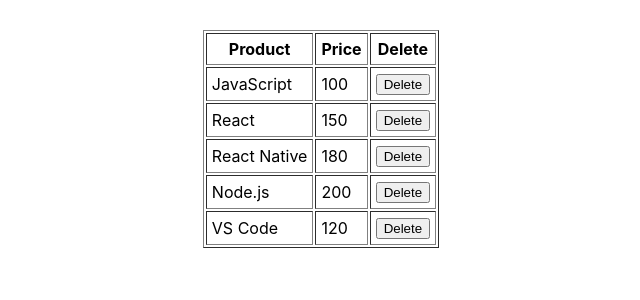
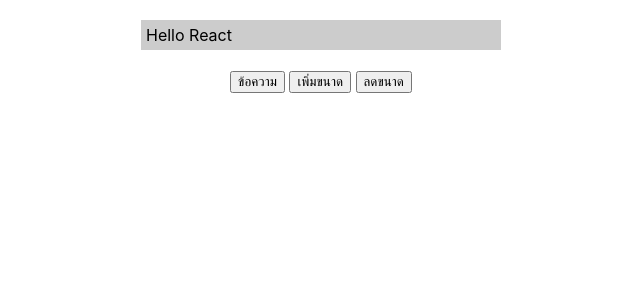
Before and after one commit to phollakrit/app1, a React (Create React App) app: page / in a window 1280 px wide. Shown: the top 300 px of the page, without its empty margins (319-959 px from the left). Built offline with nearby package versions, Linux system fonts and the light colour scheme.

Commit message:
Create state-func.js
Create state-func.js

```diff
--- a/src/App.js
+++ b/src/App.js
@@ -1,9 +1,9 @@
 import React from 'react'
-import RefsArray from './refs-array';
+import MessageBox from './state-func';
 
 function App() {
   return (
-    <RefsArray/>
+    <MessageBox/>
   )
 }
 
--- /dev/null
+++ b/src/state-func.js
@@ -0,0 +1,34 @@
+import React,{useState} from "react";
+
+export default function MessageBox(){
+    let [text,setText]=useState('Hello React')
+    let [size,setSize]=React.useState(16)
+
+    const onClickSetText=()=>{
+        let t=prompt('กำหนดข้อความ')
+        if (t){
+            setText(t)
+        }
+    }
+    const onClickZoomIn=()=>{
+        let newSize=size+1
+        setSize(newSize)
+    }
+
+    let msgboxSyle={
+        display:'inline-block',
+        width:350,
+        fontSize:size,
+        backgroundColor:'#ccc',
+        padding:5,
+        textAlign:'left'
+    }
+    return(
+        <div style={{textAlign:'center',marginTop:20}}>
+            <div style={msgboxSyle}>{text}</div><br/><br/>
+            <button onClick={onClickSetText}>ข้อความ</button>&nbsp;
+            <button onClick={onClickZoomIn}>เพิ่มขนาด</button>&nbsp;
+            <button onClick={()=>setSize(size-1)}>ลดขนาด</button>
+        </div>
+    )
+}
```
